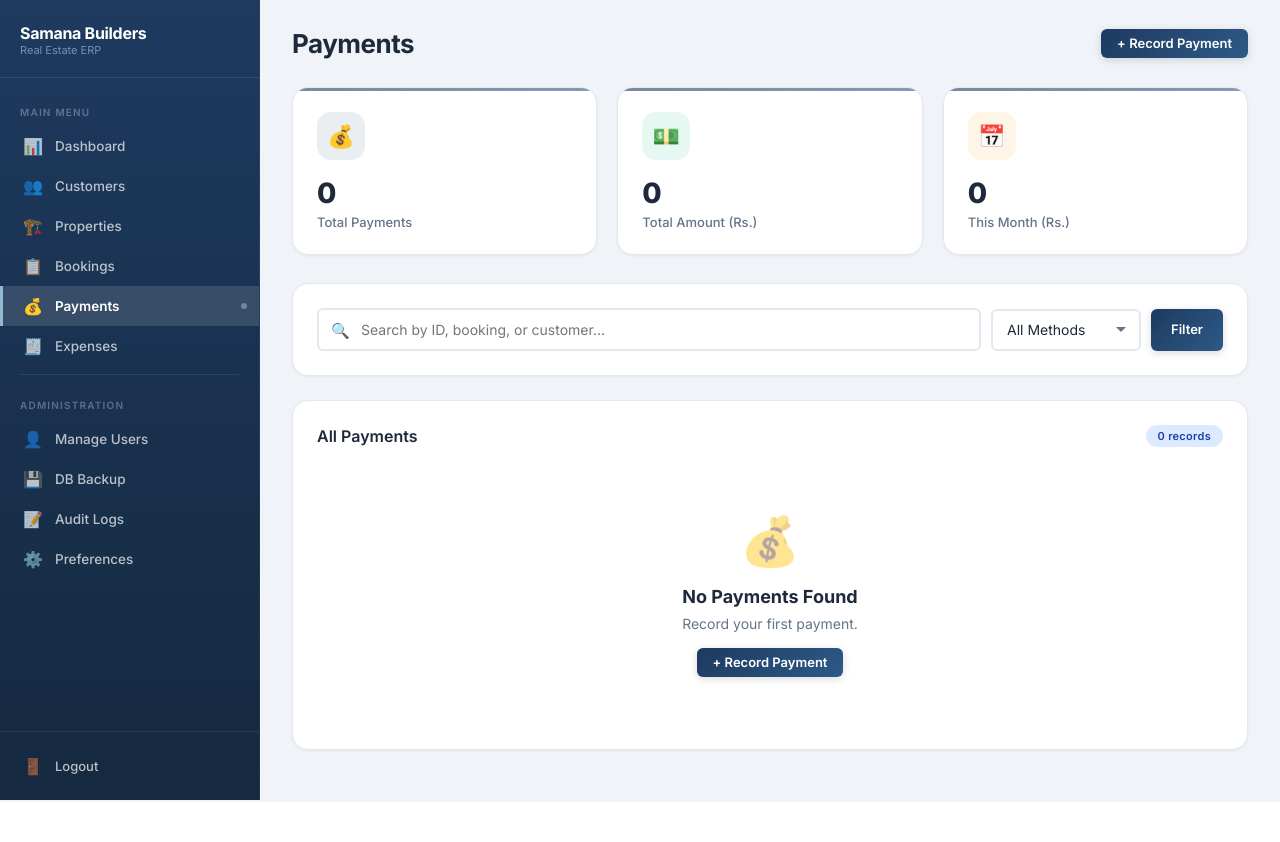
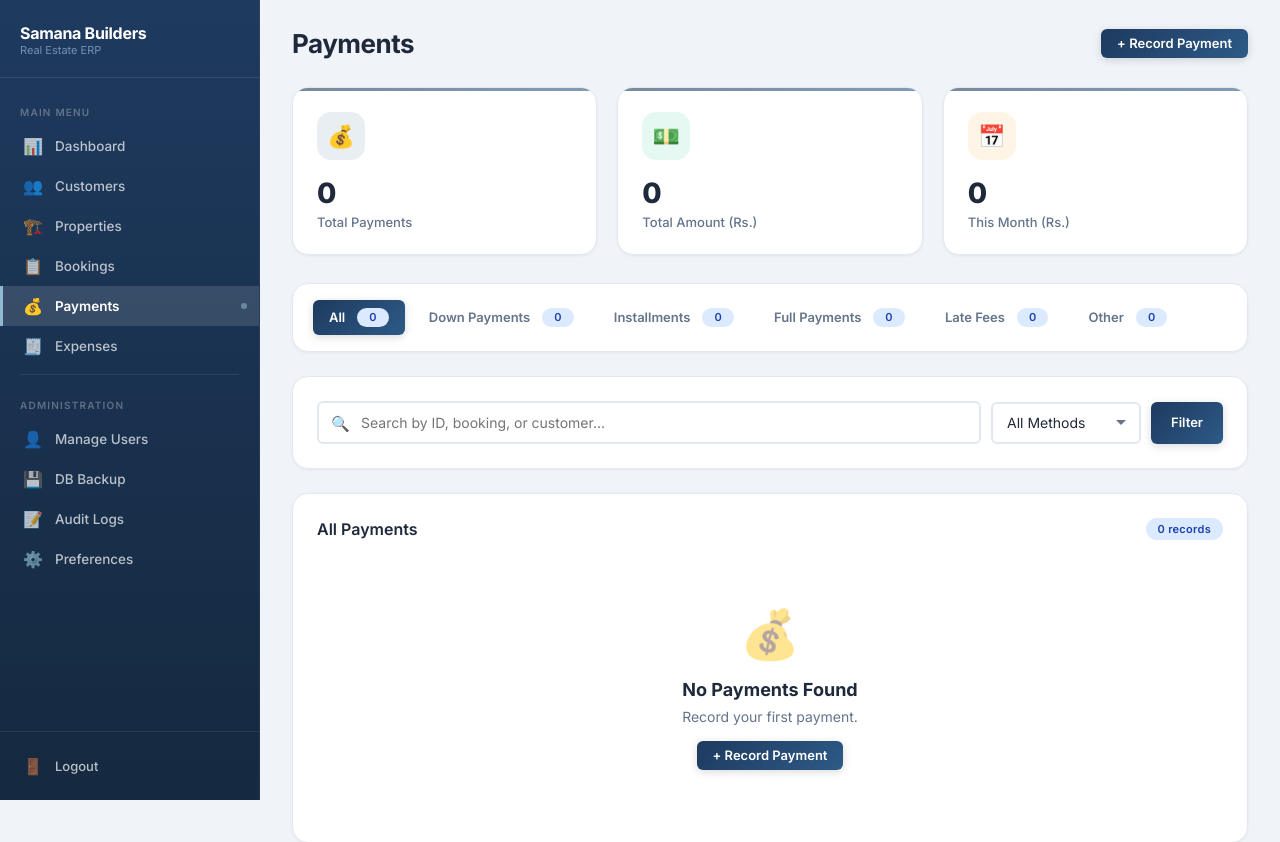
Before and after one commit to Mahanoor-A/SamanaBuilders1, a Django app: page /payments/ in a window 1280 px wide. Shown: the top 842 px of the page. Before the commit the page ends 802 px from the top, so only its background shows below. Run offline with Django 5.2, Linux system fonts and the light colour scheme; the visitor is signed in with stand-in values (Sample User, id 1); data comes from the database, SQL or seed files in the repository; data that the repository does not hold is empty; parts of the project's set-up code (start-up, migrations or seed data) failed here and were passed over.

Commit message:
feat: add payment type filter tabs to payments list page

```diff
--- a/core/views.py
+++ b/core/views.py
@@ -1152,6 +1152,12 @@ def payments_view(request):
         payments = payments.filter(status=status_filter)
     if method_filter:
         payments = payments.filter(payment_method=method_filter)
+    type_filter = request.GET.get('type', '')
+    if type_filter:
+        if type_filter == 'other':
+            payments = payments.exclude(payment_type__in=['down_payment', 'installment', 'full_payment', 'late_fee'])
+        else:
+            payments = payments.filter(payment_type=type_filter)
     if customer_id:
         payments = payments.filter(booking__customer_id=customer_id)
     if search:
@@ -1169,15 +1175,27 @@ def payments_view(request):
     total_amount = payments.aggregate(total=Sum('amount'))['total'] or 0
     month_amount = payments.filter(payment_date__gte=month_start).aggregate(total=Sum('amount'))['total'] or 0
 
+    all_payments = Payment.objects.all()
+    type_counts = {
+        'all': all_payments.count(),
+        'down_payment': all_payments.filter(payment_type='down_payment').count(),
+        'installment': all_payments.filter(payment_type='installment').count(),
+        'full_payment': all_payments.filter(payment_type='full_payment').count(),
+        'late_fee': all_payments.filter(payment_type='late_fee').count(),
+        'other': all_payments.exclude(payment_type__in=['down_payment', 'installment', 'full_payment', 'late_fee']).count(),
+    }
+
     context = {
         'payments': payments,
         'status_filter': status_filter,
         'method_filter': method_filter,
+        'type_filter': type_filter,
         'search': search,
         'customer_filter': Customer.objects.filter(pk=customer_id).first() if customer_id else None,
         'total_count': payments.count(),
         'total_amount': total_amount,
         'month_amount': month_amount,
+        'type_counts': type_counts,
     }
     return render(request, 'payments.html', context)
 
--- a/templates/payments.html
+++ b/templates/payments.html
@@ -42,6 +42,36 @@
             </div>
         </div>
 
+        <!-- Payment Type Tabs -->
+        <div class="card animate-fade-up stagger-2" style="padding:16px 20px;">
+            <div style="display:flex; gap:8px; flex-wrap:wrap; align-items:center;">
+                <a href="{% url 'payments' %}{% if search %}?search={{ search }}{% endif %}"
+                   class="btn btn-sm {% if not type_filter %}btn-primary{% else %}btn-ghost{% endif %}">
+                    All <span class="badge badge-info" style="margin-left:4px;">{{ type_counts.all }}</span>
+                </a>
+                <a href="{% url 'payments' %}?type=down_payment{% if search %}&search={{ search }}{% endif %}"
+                   class="btn btn-sm {% if type_filter == 'down_payment' %}btn-primary{% else %}btn-ghost{% endif %}">
+                    Down Payments <span class="badge badge-info" style="margin-left:4px;">{{ type_counts.down_payment }}</span>
+                </a>
+                <a href="{% url 'payments' %}?type=installment{% if search %}&search={{ search }}{% endif %}"
+                   class="btn btn-sm {% if type_filter == 'installment' %}btn-primary{% else %}btn-ghost{% endif %}">
+                    Installments <span class="badge badge-info" style="margin-left:4px;">{{ type_counts.installment }}</span>
+                </a>
+                <a href="{% url 'payments' %}?type=full_payment{% if search %}&search={{ search }}{% endif %}"
+                   class="btn btn-sm {% if type_filter == 'full_payment' %}btn-primary{% else %}btn-ghost{% endif %}">
+                    Full Payments <span class="badge badge-info" style="margin-left:4px;">{{ type_counts.full_payment }}</span>
+                </a>
+                <a href="{% url 'payments' %}?type=late_fee{% if search %}&search={{ search }}{% endif %}"
+                   class="btn btn-sm {% if type_filter == 'late_fee' %}btn-primary{% else %}btn-ghost{% endif %}">
+                    Late Fees <span class="badge badge-info" style="margin-left:4px;">{{ type_counts.late_fee }}</span>
+                </a>
+                <a href="{% url 'payments' %}?type=other{% if search %}&search={{ search }}{% endif %}"
+                   class="btn btn-sm {% if type_filter == 'other' %}btn-primary{% else %}btn-ghost{% endif %}">
+                    Other <span class="badge badge-info" style="margin-left:4px;">{{ type_counts.other }}</span>
+                </a>
+            </div>
+        </div>
+
         <!-- Filters -->
         <div class="card animate-fade-up stagger-2">
             <form method="get">
@@ -65,6 +95,9 @@
                         <option value="raast" {% if method_filter == 'raast' %}selected{% endif %}>Raast</option>
                         <option value="online" {% if method_filter == 'online' %}selected{% endif %}>Online</option>
                     </select>
+                    {% if type_filter %}
+                    <input type="hidden" name="type" value="{{ type_filter }}">
+                    {% endif %}
                     <button type="submit" class="btn btn-primary btn-sm" style="height:42px; padding:0 20px; white-space:nowrap;">Filter</button>
                     {% if status_filter or search or method_filter or customer_filter %}
                     <a href="{% url 'payments' %}" class="btn btn-secondary btn-sm" style="height:42px; padding:0 16px; white-space:nowrap;">Clear</a>
```
